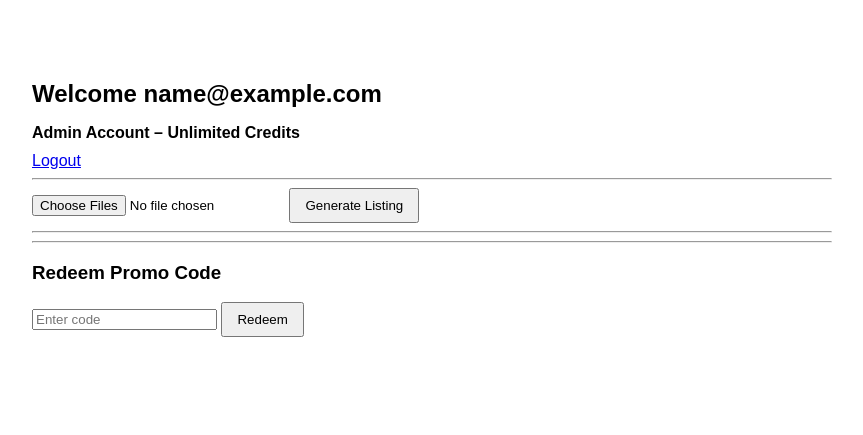
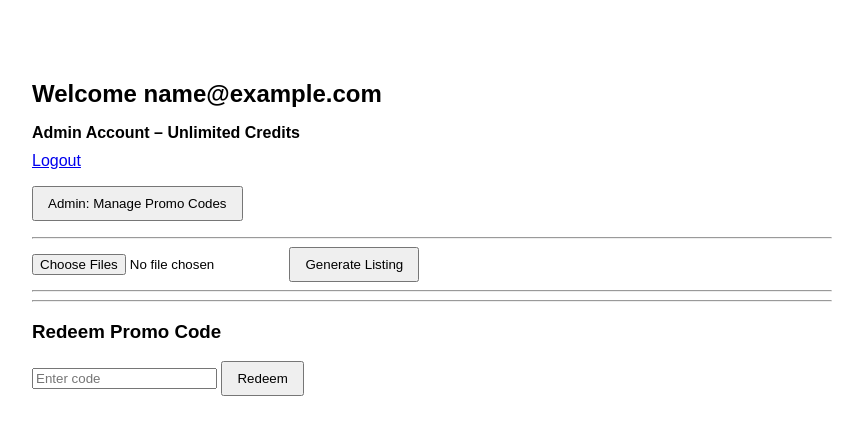
Before and after one commit to Trustyhazer93/vinted-ai-tool, a Flask app: page / in a window 1280 px wide. Shown: the top 435 px of the page, without its empty margins (208-1071 px from the left). Run offline with Flask 3, Linux system fonts and the light colour scheme; a user stored in the database is signed in; tables that the repository leaves empty hold one stand-in row (values such as "Sample post").

Commit message:
Your message here

```diff
--- a/templates/index.html
+++ b/templates/index.html
@@ -56,6 +56,15 @@
 
     <a href="/logout">Logout</a>
 
+    {% if current_user.is_admin %}
+    <p>
+        <a href="/admin/promos">
+            <button>Admin: Manage Promo Codes</button>
+        </a>
+    </p>
+    {% endif %}
+
+
     <hr>
 
     <form method="POST" enctype="multipart/form-data" onsubmit="lockButton()">
```
